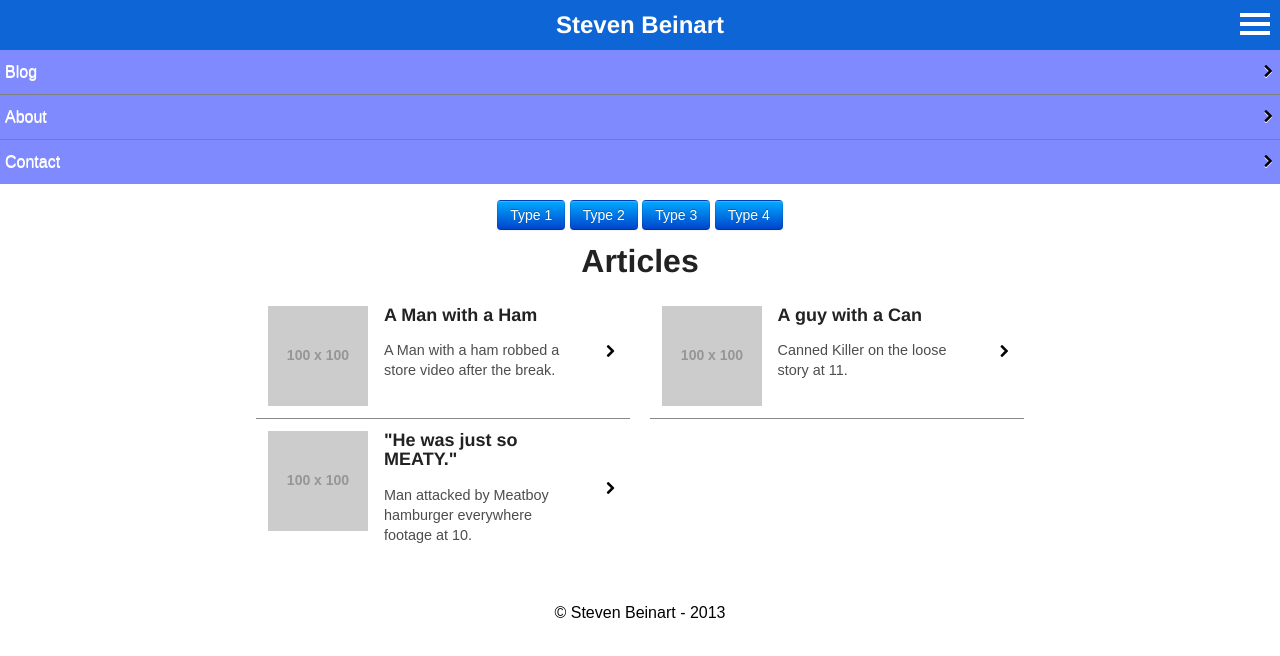
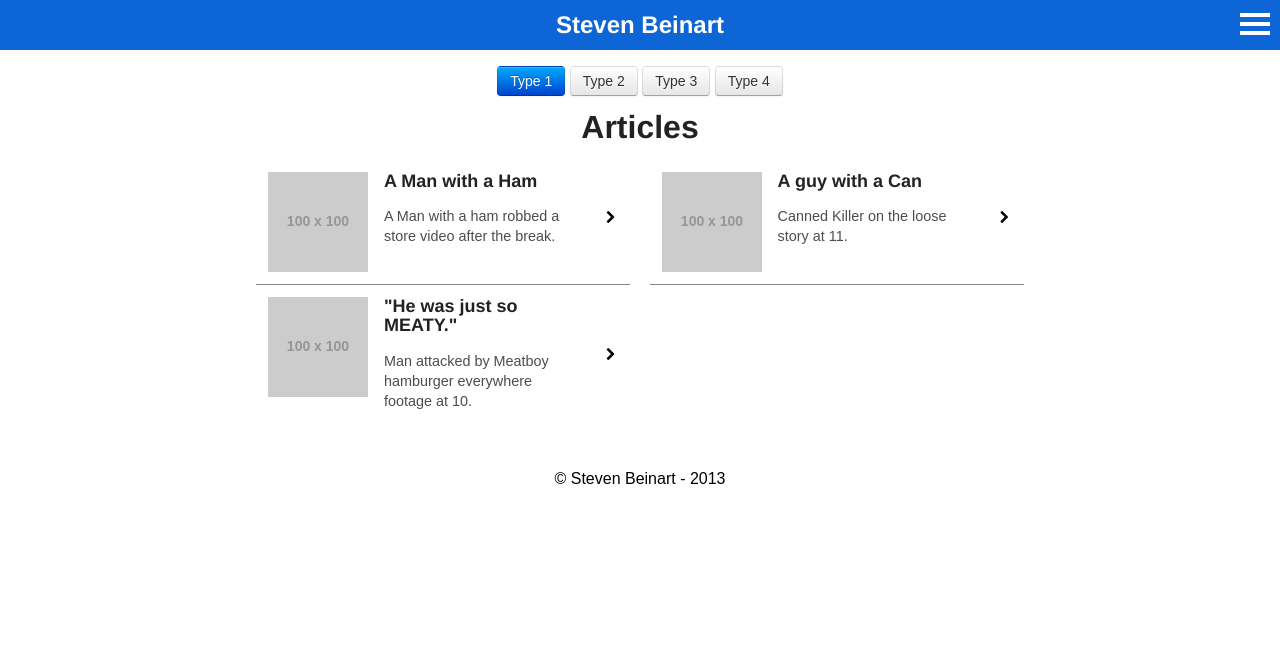
Before and after one commit to sbeinart/N300, a plain HTML site: page index.html in a window 1280 px wide. Drawn offline with nearby package versions, Linux system fonts and the light colour scheme; placeholder pictures from the web are drawn by us.

Commit message:
Fixed menu z-index for proper display, fixed buttons to make Type 1 primary by default and other not

```diff
--- a/assets/css/app.css
+++ b/assets/css/app.css
@@ -262,6 +262,7 @@ p {
 .nav {
 	width: 100%;
 	display: none;
+	z-index: 250
 }
 
 
@@ -481,7 +482,7 @@ html[xmlns] .clearfix {
 
 .type-2 .nav {
 	display: block;
-	position: fixed;
+	position: absolute;
 	top: -330px;
 	left: 0;
 	-moz-transition: .5s;
--- a/index.html
+++ b/index.html
@@ -38,7 +38,7 @@
 
         </header>
         <div class="container">
-		<nav class="nav show" id="menu">
+		<nav class="nav" id="menu">
         		<a href="index.html">Blog <span class="icon-chevron-right"></span></a>
         		<a href="aboutMe.html">About <span class="icon-chevron-right"></span></a>
         		<a href="contactUs.html">Contact <span class="icon-chevron-right"></span></a>
@@ -46,9 +46,9 @@
         <div class="page clearfix">
         	<div class="type">
 			<a href="#" class="block button primary">Type 1</a>
-			<a href="#type-2" class="block button primary">Type 2</a>
-			<a href="#type-3" class="block button primary">Type 3</a>
-			<a href="#type-4" class="block button primary">Type 4</a>
+			<a href="#type-2" class="block button">Type 2</a>
+			<a href="#type-3" class="block button">Type 3</a>
+			<a href="#type-4" class="block button">Type 4</a>
 		</div>
         	<h2>Articles</h2>
 
```
